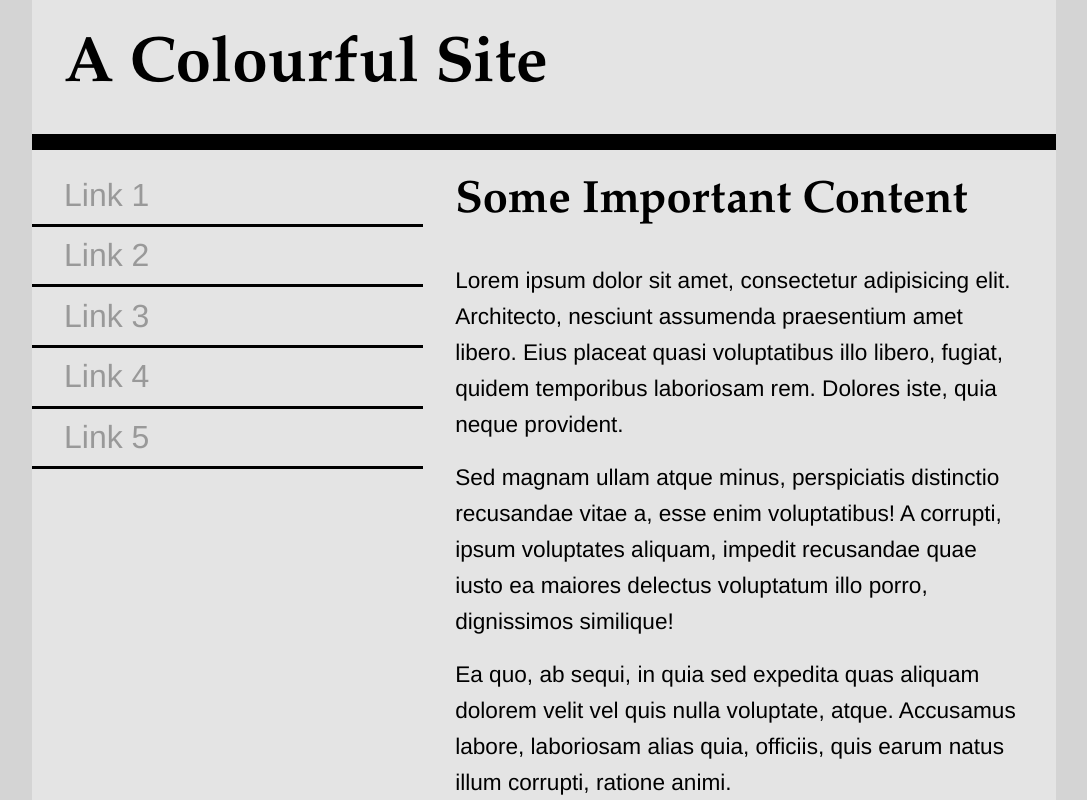
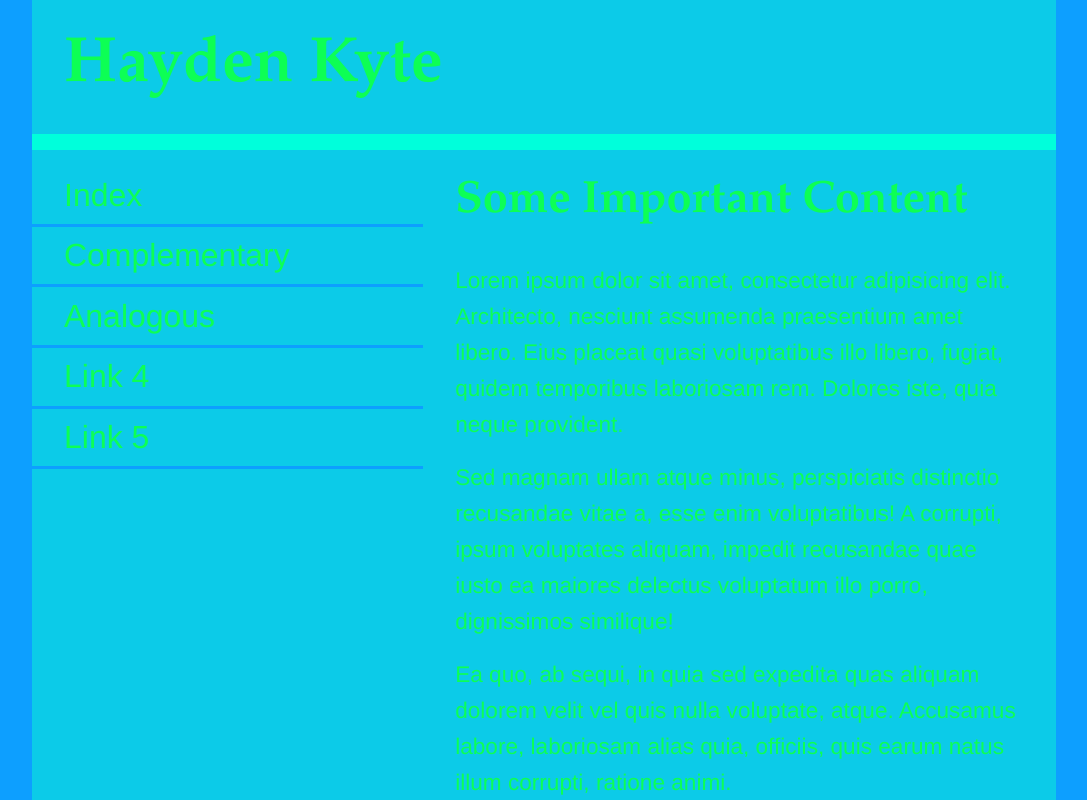
Before and after one commit to kyte0017/colours, a plain HTML site: page analogous.html in a window 1280 px wide. Shown: the top 800 px of the page, without its empty margins (96-1183 px from the left). Drawn offline with Linux system fonts and the light colour scheme.

Commit message:
Replaced Pages
I chose the the older file.

```diff
--- a/analogous.html
+++ b/analogous.html
@@ -17,6 +17,7 @@
             padding: 0;
             margin: 0;
             box-sizing: border-box;
+            color: #0DFF54
         }
         html{
             font-size: 16px;
@@ -24,7 +25,7 @@
             font-family: Helvetica, Arial, sans-serif;
         }
         html,body{
-            background-color: #d4d4d4;
+            background-color: #0D9FFF;
         }
         h1{
             font-family: Palatino, 'Palatino Linotype', 'Palatino LT STD', 'Book Antiqua', Georgia, serif;
@@ -46,13 +47,13 @@
         nav li>a{
             display: block;
             text-decoration: none;
-            border-bottom: 0.2rem solid black;
+            border-bottom: 0.2rem solid #0D9FFF;
             padding: 0.2rem 2rem;
-            color: #999;
+            color: #0DFF54;
         }
         nav li>a:hover,
         nav li>a:active{
-            color: #222;
+            color: #00FFDB;
         }
         p{
             font-size: 1.414rem;
@@ -65,11 +66,11 @@
             width: 80%;
             max-width: 1200px;
             margin: 0 auto;
-            background-color: #e4e4e4;
+            background-color: #0CCBE8;
         }
         header{
             width:100%;
-            border-bottom: 1rem solid black;
+            border-bottom: 1rem solid #00FFDB;
         }
         nav{
             float:left;
@@ -82,25 +83,25 @@
         footer{
             clear:both;
             width: 100%;
-            border-top: 0.5rem solid black;
+            border-top: 0.5rem solid 00FFDB;
         }
         footer p{
             font-size: 1rem;
             padding: 2rem;
-            color: #666;
+            color: #00FFDB;
         }
     </style>
 </head>
 <body>
     <div class="wrapper">
         <header>
-            <h1>A Colourful Site</h1>
+            <h1>Hayden Kyte</h1>
         </header>
         <nav>
             <ul>
-                <li><a href="#">Link 1</a></li>
-                <li><a href="#">Link 2</a></li>
-                <li><a href="#">Link 3</a></li>
+                <li><a href="index.html">Index</a></li>
+                <li><a href="complementary.html">Complementary</a></li>
+                <li><a href="analogous.html">Analogous</a></li>
                 <li><a href="#">Link 4</a></li>
                 <li><a href="#">Link 5</a></li>
             </ul>
```
Also changed, not shown: complementary.html (+13 -12 lines), index.html (+12 -10 lines).
